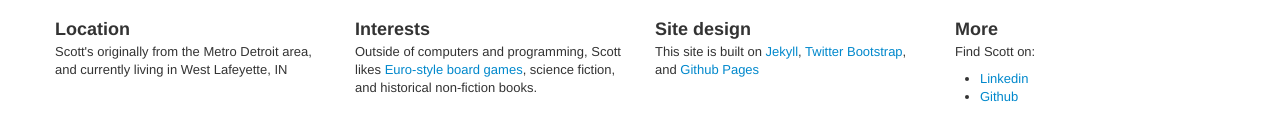
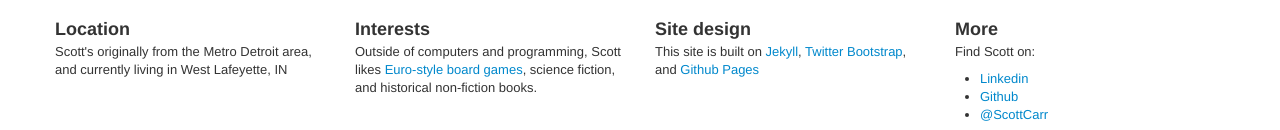
Before and after one commit to scottcarr/scottcarr.github.com, a Jekyll site: the page built from about.html, in a window 1280 px wide. Shown: the part 798-928 px from the top of the page. Built offline with Jekyll 4.4.1, drawn with Linux system fonts in a browser that asks for light colours.

Commit message:
add twitter link

```diff
--- a/about.html
+++ b/about.html
@@ -109,6 +109,9 @@ layout: default
         <li>
           <a href="https://github.com/scottcarr">Github</a>
         </li>
+        <li>
+          <a href="https://twitter.com/ScottCarr">@ScottCarr</a>
+        </li>
       </p>
     </div>
   </div>
```
